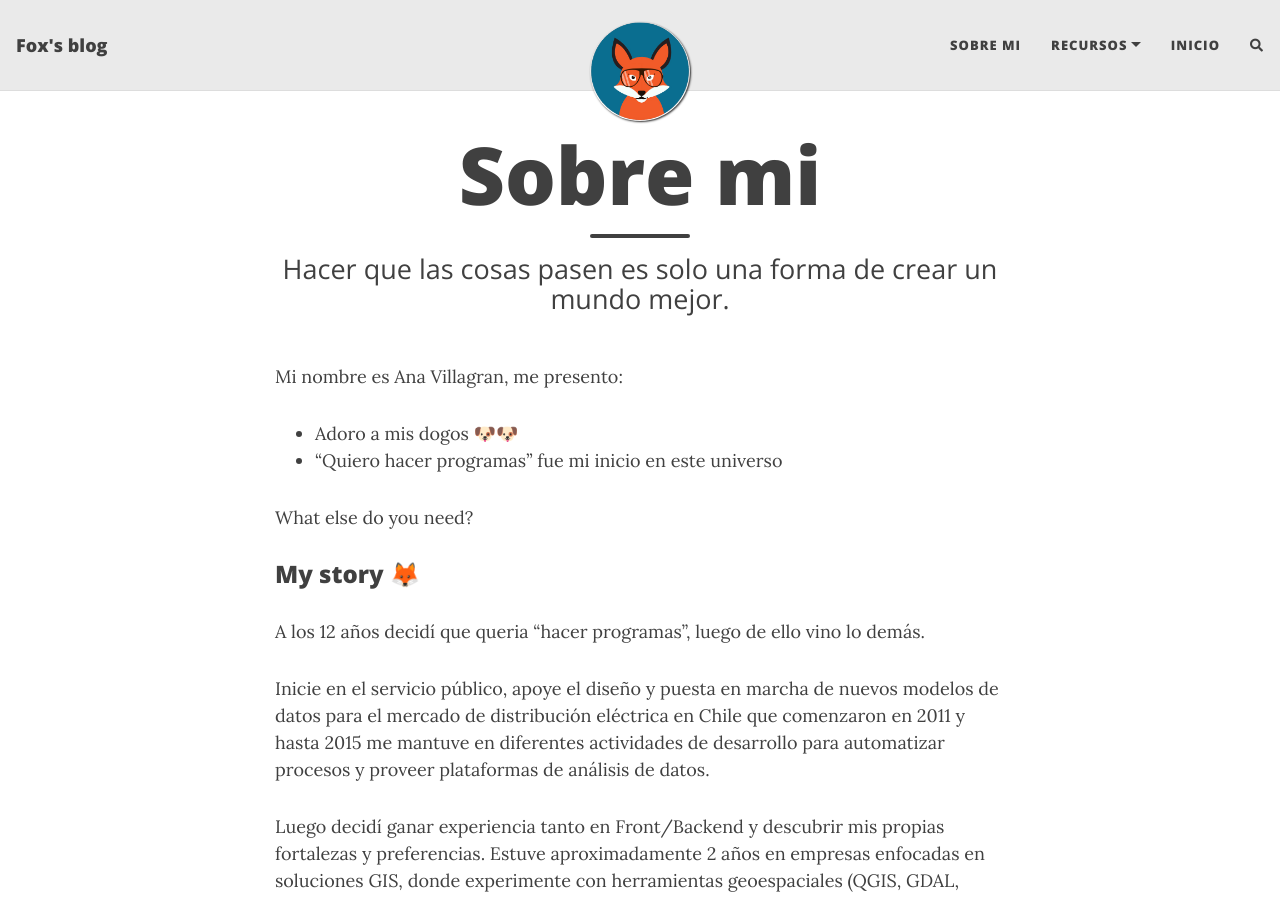
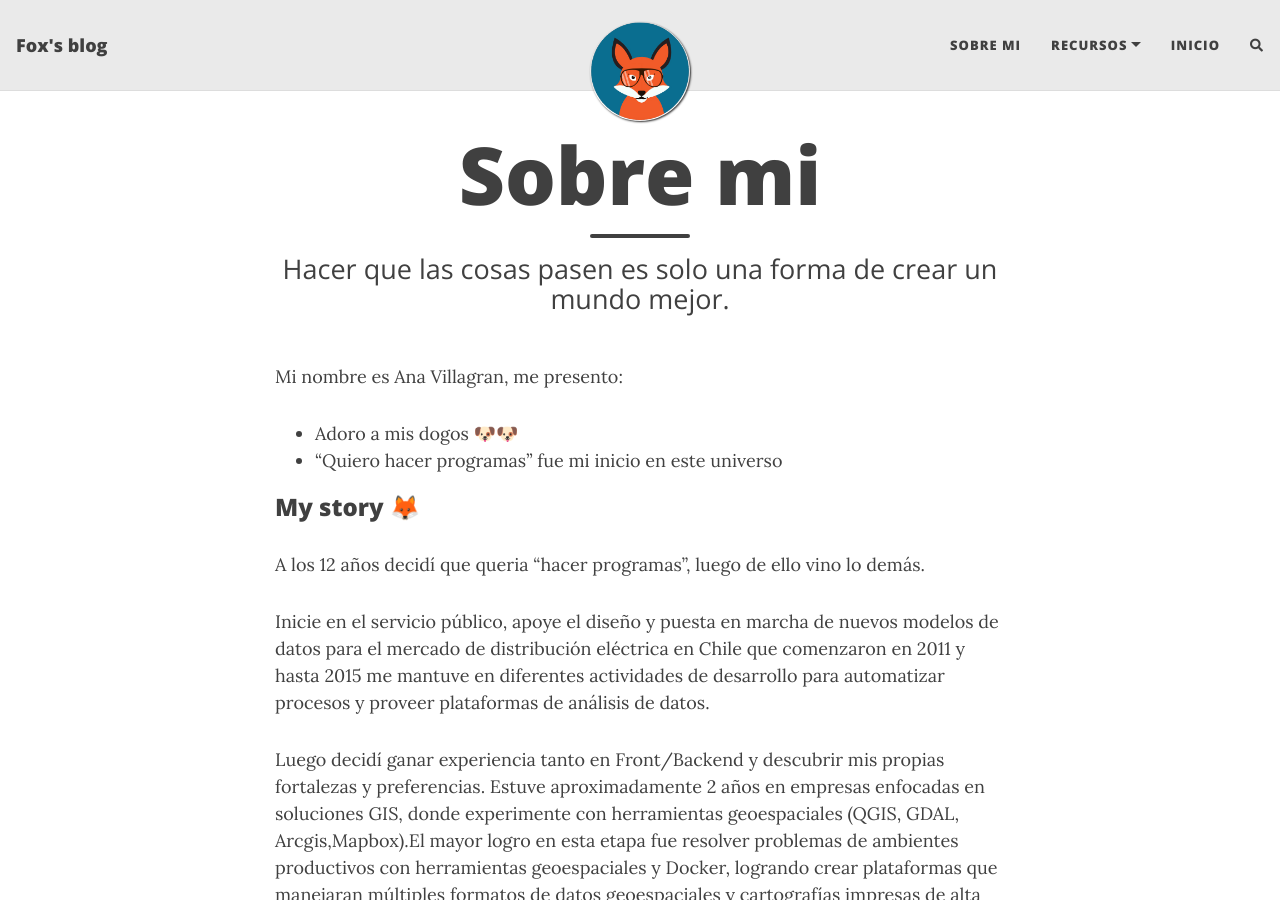
Before and after one commit to KariVillagran/karivillagran.github.io, a Jekyll site: the page built from aboutme.md, in a window 1280 px wide and 900 px high. Built offline with Jekyll 4.4.1, drawn with Linux system fonts in a browser that asks for light colours; nearby versions of some CDN libraries; comment, search, counter and statistics services are not loaded.

Commit message:
update cv

```diff
--- a/aboutme.md
+++ b/aboutme.md
@@ -8,8 +8,6 @@ Mi nombre es Ana Villagran, me presento:
 
 - Adoro a mis dogos 🐶🐶
 - "Quiero hacer programas" fue mi inicio en este universo
-
-What else do you need?
 
 ### My story 🦊
 
```
